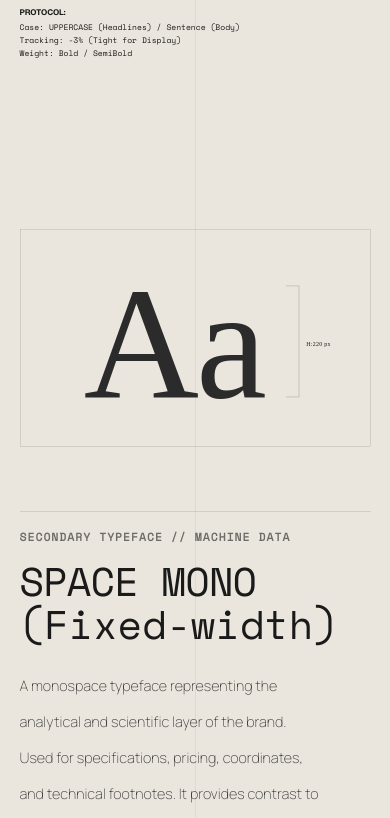
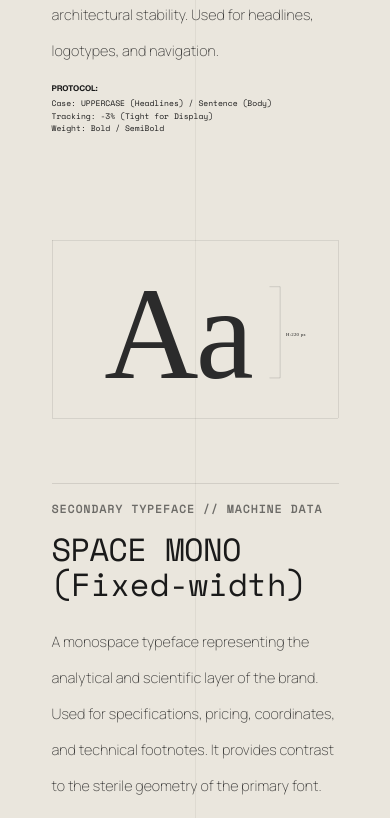
Before and after one commit to Igorvl/ksar-site, a React (Vite) app: page /soma in a window 390 px wide. Shown: the part 5268-6086 px from the top of the page. Built offline with nearby package versions, Linux system fonts and the light colour scheme.

Commit message:
Fix Soma Section 3 & 5 Mobile Landscape Layout and Overflow

```diff
--- a/src/pages/SomaProjectPage.css
+++ b/src/pages/SomaProjectPage.css
@@ -1165,7 +1165,9 @@
 .soma-section-5 {
     position: relative;
     width: 100%;
-    min-height: 200vh;
+    min-height: 170vh;
+    height: auto;
+    /* Ensure expansion */
     /* 2 Screens height */
     background-color: #EAE6DD;
     /* Match Section 3 Light beige */
@@ -1174,7 +1176,7 @@
     display: flex;
     flex-direction: column;
     align-items: center;
-    overflow: hidden;
+    overflow: visible;
     padding-bottom: 5rem;
     border-top: 1px solid rgba(0, 0, 0, 0.1);
     /* Match Section 3 Top Border */
@@ -1258,6 +1260,8 @@
     /* Fill the container */
     height: auto;
     object-fit: contain;
+    max-height: 60vh;
+    /* Prevent image from taking entire screen */
     /* If the user wants the block height reduced by 50%, maybe the image is displaying too big? */
     /* Let's limit max-height if needed, but width usually dictates height for images. */
 }
@@ -1358,15 +1362,76 @@
 /* Responsive adjustments for Section 5 */
 @media (max-width: 1024px) {
     .soma-type-block {
-        grid-template-columns: 1fr;
+        display: flex;
+        flex-direction: column;
+        /* Force stack */
         gap: 4rem;
     }
 
+    .soma-type-image-wrapper,
+    .soma-type-info {
+        width: 100%;
+        /* Full width */
+        order: initial;
+        /* Reset order */
+        padding: 0 2rem;
+        /* Added horizontal padding for breathing room */
+        box-sizing: border-box;
+    }
+
     .soma-typography-content {
-        gap: 8rem;
+        gap: 4rem;
+        /* Reduced from 8rem */
     }
 
     .soma-type-name {
-        font-size: 3.5rem;
+        font-size: 2rem;
+        /* Adjusted for mobile */
+    }
+
+    .soma-type-desc {
+        padding-right: 0;
     }
 }
+
+/* Modifier for Mono Header to replace inline styles */
+.soma-type-name.is-mono {
+    font-family: var(--font-nav);
+    font-weight: 400;
+}
+
+/* Landscape Mobile Adjustments for Section 3 Overlap */
+@media (max-height: 500px) and (orientation: landscape) {
+    .soma-section-3 .soma-identity-wrapper {
+        top: 35%;
+        /* Move Logo Up */
+    }
+
+    .soma-section-3 .soma-logo-construction-area {
+        width: 50vw;
+        /* Increased from 30vw */
+    }
+
+    .soma-section-3 .soma-identity-text-wrapper-static {
+        bottom: 1rem;
+        /* Move Text Down */
+    }
+
+    .soma-section-3 .soma-section-title {
+        font-size: 1.5rem;
+        /* Smaller Title */
+        margin-bottom: 0.5rem;
+    }
+
+    .soma-section-3 .soma-section-desc {
+        font-size: 0.8rem;
+        /* Smaller Desc */
+        line-height: 1.2;
+    }
+
+    .soma-caption-left,
+    .soma-caption-right {
+        display: none;
+        /* Hide side captions to prevent clutter/overlap */
+    }
+}
--- a/src/pages/SomaProjectPage.jsx
+++ b/src/pages/SomaProjectPage.jsx
@@ -13,6 +13,27 @@
     const [isNavDark, setIsNavDark] = useState(false)
     const section3Ref = useRef(null)
     const section5Ref = useRef(null)
+
+    // Data Cascade Variants for Protocol
+    const protocolContainerVariants = {
+        hidden: { opacity: 0 },
+        visible: {
+            opacity: 1,
+            transition: {
+                staggerChildren: 0.08,
+                delayChildren: 0.1
+            }
+        }
+    }
+
+    const protocolItemVariants = {
+        hidden: { opacity: 0, x: -10 },
+        visible: {
+            opacity: 1,
+            x: 0,
+            transition: { duration: 0.4, ease: "easeOut" }
+        }
+    }
 
     // Animation Variants for "Blueprint" Assembly
     const gridContainerVariants = {
@@ -459,12 +480,18 @@
                             <p className="soma-type-desc">
                                 Constructed on strict geometric principles, Manrope serves as the primary voice of SOMA. It embodies clinical precision and architectural stability. Used for headlines, logotypes, and navigation.
                             </p>
-                            <div className="soma-type-protocol font-nav">
-                                <div className="protocol-title">PROTOCOL:</div>
-                                <div>Case: UPPERCASE (Headlines) / Sentence (Body)</div>
-                                <div>Tracking: -3% (Tight for Display)</div>
-                                <div>Weight: Bold / SemiBold</div>
-                            </div>
+                            <motion.div
+                                className="soma-type-protocol font-nav"
+                                variants={protocolContainerVariants}
+                                initial="hidden"
+                                whileInView="visible"
+                                viewport={{ once: true, margin: "-10%" }}
+                            >
+                                <motion.div className="protocol-title" variants={protocolItemVariants}>PROTOCOL:</motion.div>
+                                <motion.div variants={protocolItemVariants}>Case: UPPERCASE (Headlines) / Sentence (Body)</motion.div>
+                                <motion.div variants={protocolItemVariants}>Tracking: -3% (Tight for Display)</motion.div>
+                                <motion.div variants={protocolItemVariants}>Weight: Bold / SemiBold</motion.div>
+                            </motion.div>
                             <div className="soma-separator-line"></div>
                         </div>
                     </div>
@@ -476,19 +503,25 @@
                         </div>
                         <div className="soma-type-info">
                             <div className="soma-type-role font-nav">SECONDARY TYPEFACE // MACHINE DATA</div>
-                            <h2 className="soma-type-name font-nav" style={{ fontSize: '2.5rem', fontWeight: 400, fontFamily: 'var(--font-nav)' }}>
+                            <h2 className="soma-type-name is-mono">
                                 SPACE MONO<br />
                                 <span className="soma-type-sub" style={{ fontWeight: 400 }}>(Fixed-width)</span>
                             </h2>
                             <p className="soma-type-desc">
                                 A monospace typeface representing the analytical and scientific layer of the brand. Used for specifications, pricing, coordinates, and technical footnotes. It provides contrast to the sterile geometry of the primary font.
                             </p>
-                            <div className="soma-type-protocol font-nav">
-                                <div className="protocol-title">PROTOCOL:</div>
-                                <div>Case: UPPERCASE ONLY (Recommended for labels)</div>
-                                <div>Tracking: +5% (Wide)</div>
-                                <div>Color: Muted Gray (80% Opacity)</div>
-                            </div>
+                            <motion.div
+                                className="soma-type-protocol font-nav"
+                                variants={protocolContainerVariants}
+                                initial="hidden"
+                                whileInView="visible"
+                                viewport={{ once: true, margin: "-10%" }}
+                            >
+                                <motion.div className="protocol-title" variants={protocolItemVariants}>PROTOCOL:</motion.div>
+                                <motion.div variants={protocolItemVariants}>Case: UPPERCASE ONLY (Recommended for labels)</motion.div>
+                                <motion.div variants={protocolItemVariants}>Tracking: +5% (Wide)</motion.div>
+                                <motion.div variants={protocolItemVariants}>Color: Muted Gray (80% Opacity)</motion.div>
+                            </motion.div>
                             <div className="soma-separator-line"></div>
                         </div>
                     </div>
```
